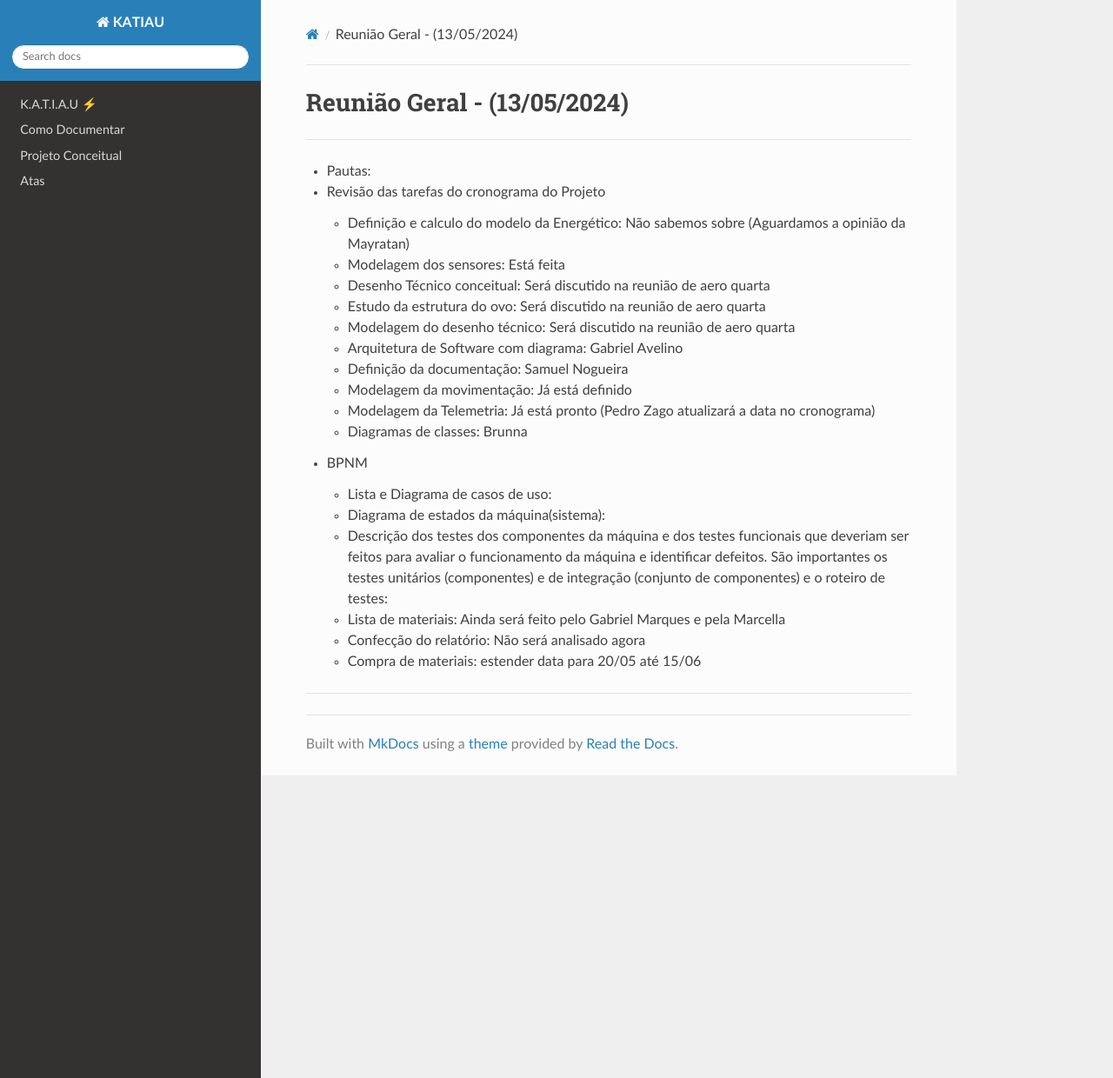
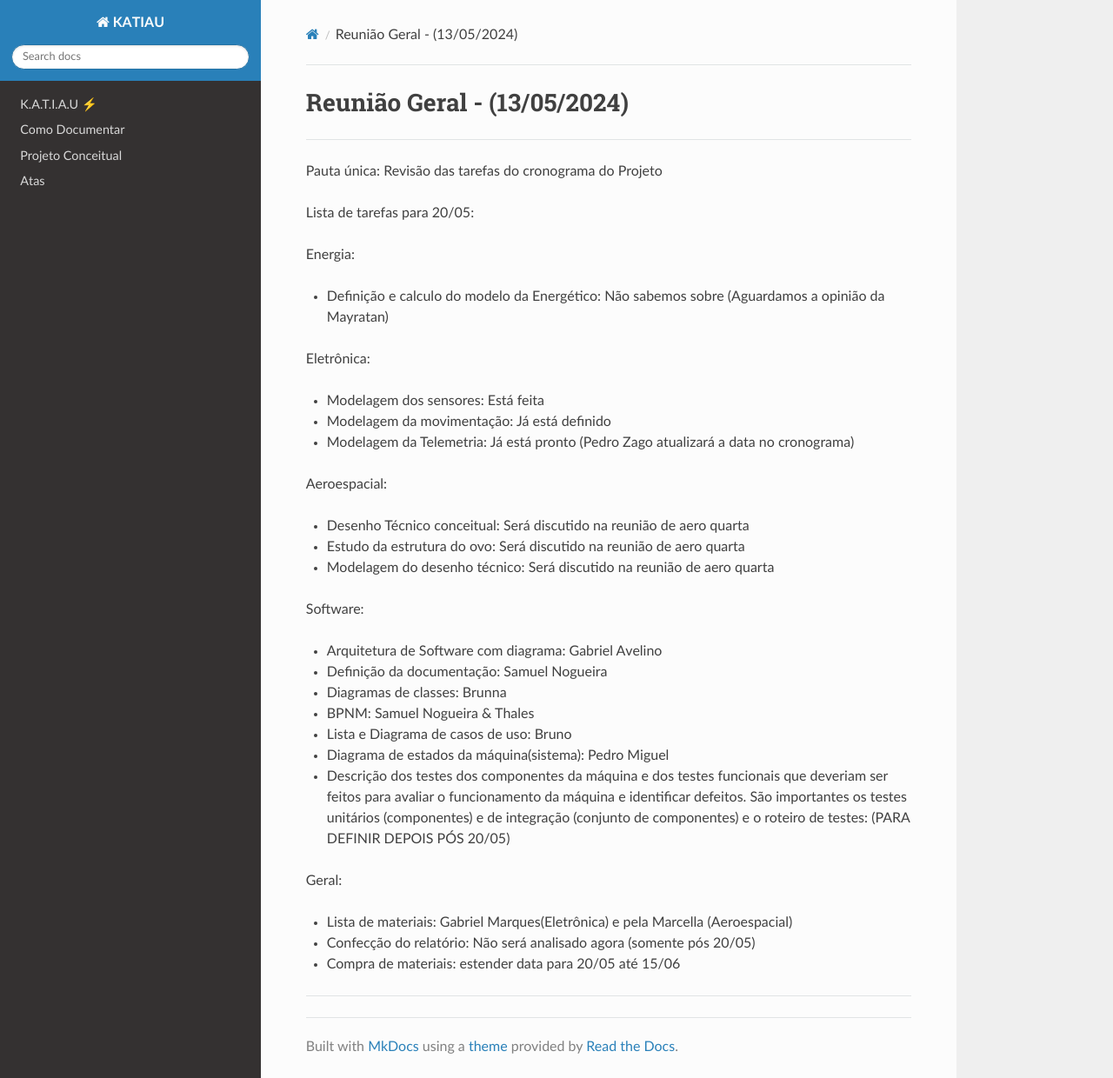
Before and after one commit to PI1-2024-1/PI1-KATIAU-docs, an MkDocs documentation site: the page built from docs/Atas/Gerais/Reuniao_Geral_3.md, in a window 1280 px wide and 1240 px high. Shown: the whole window at 87% size. Built offline with MkDocs 1.6.1, drawn with Linux system fonts in a browser that asks for light colours; nearby versions of some CDN libraries.

Commit message:
Adição da ata da reunião 20.05, correção do cronograma e adição do link do projeto na página principal do gitpages

```diff
--- a/docs/Atas/Gerais/Reuniao_Geral_3.md
+++ b/docs/Atas/Gerais/Reuniao_Geral_3.md
@@ -2,42 +2,40 @@
 
 ___________________________________________________________________________________
 
-- Pautas:
+Pauta única: Revisão das tarefas do cronograma do Projeto
 
-- Revisão das tarefas do cronograma do Projeto
+Lista de tarefas para 20/05:
 
-    - Definição e calculo do modelo da Energético: Não sabemos sobre (Aguardamos a opinião da Mayratan)
+Energia:
 
-    - Modelagem dos sensores: Está feita
+- Definição e calculo do modelo da Energético: Não sabemos sobre (Aguardamos a opinião da Mayratan)
 
-    - Desenho Técnico conceitual: Será discutido na reunião de aero quarta
+Eletrônica:
 
-    - Estudo da estrutura do ovo:  Será discutido na reunião de aero quarta
+- Modelagem dos sensores: Está feita
+- Modelagem da movimentação: Já está definido
+- Modelagem da Telemetria: Já está pronto (Pedro Zago atualizará a data no cronograma)
 
-    - Modelagem do desenho técnico:  Será discutido na reunião de aero quarta
+Aeroespacial:
 
-    - Arquitetura de Software com diagrama: Gabriel Avelino
+- Desenho Técnico conceitual: Será discutido na reunião de aero quarta
+- Estudo da estrutura do ovo:  Será discutido na reunião de aero quarta
+- Modelagem do desenho técnico:  Será discutido na reunião de aero quarta
 
-    - Definição da documentação:  Samuel Nogueira
+Software:
 
-    - Modelagem da movimentação: Já está definido
+- Arquitetura de Software com diagrama: Gabriel Avelino
+- Definição da documentação:  Samuel Nogueira
+- Diagramas de classes: Brunna
+- BPNM:  Samuel Nogueira & Thales
+- Lista e Diagrama de casos de uso: Bruno
+- Diagrama de estados da máquina(sistema): Pedro Miguel
+- Descrição dos testes dos componentes da máquina e dos testes funcionais que deveriam ser feitos para avaliar o funcionamento da máquina e identificar defeitos. São importantes os testes unitários (componentes) e de integração (conjunto de componentes) e o roteiro de testes:  (PARA DEFINIR DEPOIS PÓS 20/05)
 
-    - Modelagem da Telemetria: Já está pronto (Pedro Zago atualizará a data no cronograma)
+Geral:
 
-    - Diagramas de classes: Brunna
-
-- BPNM
-
-    - Lista e Diagrama de casos de uso:
-
-    - Diagrama de estados da máquina(sistema):
-
-    - Descrição dos testes dos componentes da máquina e dos testes funcionais que deveriam ser feitos para avaliar o funcionamento da máquina e identificar defeitos. São importantes os testes unitários (componentes) e de integração (conjunto de componentes) e o roteiro de testes:
-
-    - Lista de materiais: Ainda será feito pelo Gabriel Marques e pela Marcella
-
-    - Confecção do relatório: Não será analisado agora
-
-    - Compra de materiais: estender data para 20/05 até 15/06
+- Lista de materiais: Gabriel Marques(Eletrônica) e pela Marcella (Aeroespacial)
+- Confecção do relatório: Não será analisado agora (somente pós 20/05)
+- Compra de materiais: estender data para 20/05 até 15/06
 
 ___________________________________________________________________________________
```
Also changed, not shown: docs/Atas/Gerais/Reuniao_Geral_2005.md (added, +36 -0 lines), docs/Documentacao/6_Cronograma.md (+42 -28 lines), docs/index.md (+3 -0 lines).
